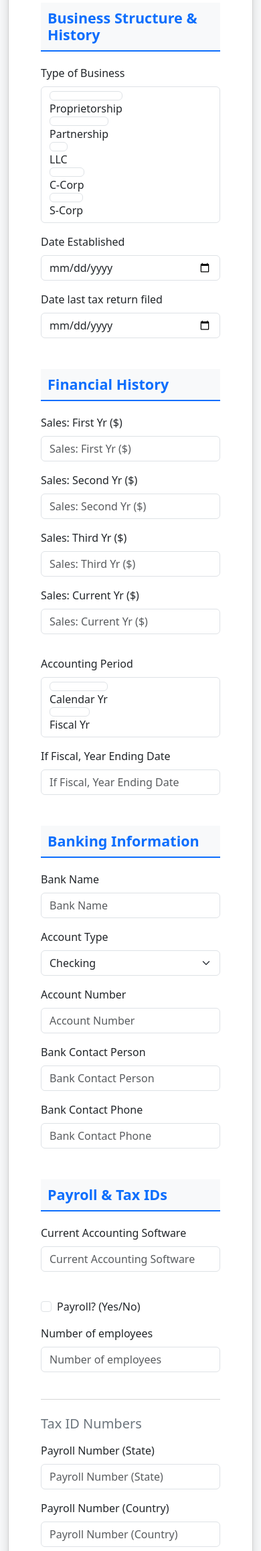
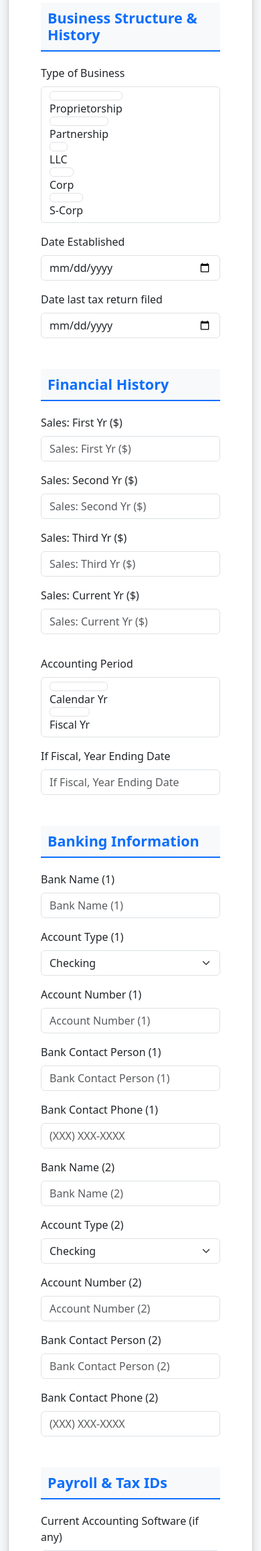
Before and after one commit to tjbish/InsightersIncWorkflowAutomation, a Django app: template src/templates/business_intake.html in a window 390 px wide. Shown: the part 1884-4200 px from the top of the page at 67% size. Run offline with Django 4.2, Linux system fonts and the light colour scheme; the template is opened without the code that fills it: values that come from a table or form of the project are taken from there, others are empty; some libraries are stand-ins or nearby versions.

Commit message:
Adjust Forms to better match PDFs
Add support for a second bank (bank_name2, bank_account_type2, bank_account_number2, bank_contact_name2, bank_contact_phone2) across forms, model, view and template, and add a migration to add those fields and rename payroll_id_country to payroll_id_county. Also enable PasswordInput.render_value for SSNs and account numbers so values persist on form redisplay, adjust phone input placeholders, update several field labels (bank labels, accounting_software), change business type choice key from 'c_corp' to 'corp', change income choice key 'wages' to 'income', rename dependent month labels to "Months Lived in Home", and tweak certification copy. These changes improve UX and align the payroll field name with intended 'county' semantics.

```diff
--- a/src/apps/core/forms.py
+++ b/src/apps/core/forms.py
@@ -8,6 +8,8 @@ import datetime
 # TODO: Verify that all fields have necessary validators; and then add encryption; make sure that all necessary fields are required
 
 # --------- Global Variables ---------
+
+ACCOUNT_TYPES = [('checking', 'Checking'), ('savings', 'Savings')]
 
 # Common Validators
 ssn_validator = RegexValidator(r'^(\d{3}-\d{2}-\d{4}|XXX-XX-XXXX)$', 'Enter SSN in XXX-XX-XXXX format.')
@@ -36,7 +38,7 @@ class BusinessIntakeForm(forms.Form):
         max_length=11,
         min_length=11,
         validators=[ssn_validator],
-        widget=forms.PasswordInput(attrs={'placeholder': 'XXX-XX-XXXX', 'autocomplete': 'off'})
+        widget=forms.PasswordInput(attrs={'placeholder': 'XXX-XX-XXXX', 'autocomplete': 'off'}, render_value=True)
     )
     owner1_ownership = forms.DecimalField(
         label="% of Ownership (1)",
@@ -53,7 +55,7 @@ class BusinessIntakeForm(forms.Form):
         min_length=11,
         required=False,
         validators=[ssn_validator],
-        widget=forms.PasswordInput(attrs={'placeholder': 'XXX-XX-XXXX', 'autocomplete': 'off'})
+        widget=forms.PasswordInput(attrs={'placeholder': 'XXX-XX-XXXX', 'autocomplete': 'off'}, render_value=True)
     )
     owner2_ownership = forms.DecimalField(
         label="% of Ownership (2)",
@@ -84,7 +86,7 @@ class BusinessIntakeForm(forms.Form):
         ('proprietorship', 'Proprietorship'),
         ('partnership', 'Partnership'),
         ('llc', 'LLC'),
-        ('c_corp', 'C-Corp'),
+        ('corp', 'Corp'),
         ('s_corp', 'S-Corp'),
     ]
     business_type = forms.ChoiceField(label="Type of Business", choices=BUSINESS_TYPES, widget=forms.RadioSelect)
@@ -102,20 +104,25 @@ class BusinessIntakeForm(forms.Form):
     fiscal_year_end = forms.CharField(label="If Fiscal, Year Ending Date", required=False)
 
     # Section 5: Banking Information
-    bank_name = forms.CharField(label="Bank Name", max_length=100, required=False)
-    ACCOUNT_TYPES = [('checking', 'Checking'), ('savings', 'Savings')]
-    bank_account_type = forms.ChoiceField(label="Account Type", choices=ACCOUNT_TYPES, required=False)
-    bank_account_number = forms.CharField(label="Account Number", max_length=30, required=False, widget=forms.PasswordInput(attrs={'autocomplete': 'off'}))
-    bank_contact_name = forms.CharField(label="Bank Contact Person", max_length=100, required=False)
-    bank_contact_phone = forms.CharField(label="Bank Contact Phone", max_length=20, required=False, validators=[phone_validator])
+    bank_name = forms.CharField(label="Bank Name (1)", max_length=100, required=False)
+    bank_account_type = forms.ChoiceField(label="Account Type (1)", choices=ACCOUNT_TYPES, required=False)
+    bank_account_number = forms.CharField(label="Account Number (1)", max_length=30, required=False, widget=forms.PasswordInput(attrs={'autocomplete': 'off'}, render_value=True))
+    bank_contact_name = forms.CharField(label="Bank Contact Person (1)", max_length=100, required=False)
+    bank_contact_phone = forms.CharField(label="Bank Contact Phone (1)", max_length=20, required=False, widget=forms.TextInput(attrs={'placeholder': '(XXX) XXX-XXXX'}), validators=[phone_validator])
+
+    bank_name2 = forms.CharField(label="Bank Name (2)", max_length=100, required=False)
+    bank_account_type2 = forms.ChoiceField(label="Account Type (2)", choices=ACCOUNT_TYPES, required=False)
+    bank_account_number2 = forms.CharField(label="Account Number (2)", max_length=30, required=False, widget=forms.PasswordInput(attrs={'autocomplete': 'off'}, render_value=True))
+    bank_contact_name2 = forms.CharField(label="Bank Contact Person (2)", max_length=100, required=False)
+    bank_contact_phone2 = forms.CharField(label="Bank Contact Phone (2)", max_length=20, required=False, widget=forms.TextInput(attrs={'placeholder': '(XXX) XXX-XXXX'}), validators=[phone_validator])
 
     # Section 6: Payroll & Tax ID
-    accounting_software = forms.CharField(label="Current Accounting Software", max_length=100, required=False)
+    accounting_software = forms.CharField(label="Current Accounting Software (if any)", max_length=100, required=False)
     has_payroll = forms.BooleanField(label="Payroll? (Yes/No)", required=False)
     num_employees = forms.IntegerField(label="Number of employees", required=False, min_value=0)
 
     payroll_id_state = forms.CharField(label="Payroll Number (State)", max_length=50, required=False)
-    payroll_id_country = forms.CharField(label="Payroll Number (Country)", max_length=50, required=False)
+    payroll_id_county = forms.CharField(label="Payroll Number (County)", max_length=50, required=False)
     payroll_id_city = forms.CharField(label="Payroll Number (City)", max_length=50, required=False)
     sales_tax_state = forms.CharField(label="Sales Tax Number (State)", max_length=50, required=False)
     sales_tax_county = forms.CharField(label="Sales Tax Number (County)", max_length=50, required=False)
@@ -149,7 +156,7 @@ class PersonalIntakeForm(forms.Form):
     client_dob = forms.DateField(label="Date of Birth", widget=forms.DateInput(attrs={'type': 'date'}))
     client_ssn = forms.CharField(
         label="SSN", max_length=11, min_length=11, validators=[ssn_validator],
-        widget=forms.PasswordInput(attrs={'placeholder': 'XXX-XX-XXXX', 'autocomplete': 'off'})
+        widget=forms.PasswordInput(attrs={'placeholder': 'XXX-XX-XXXX', 'autocomplete': 'off'}, render_value=True)
     )
     client_occupation = forms.CharField(label="Occupation", max_length=100)
 
@@ -163,7 +170,7 @@ class PersonalIntakeForm(forms.Form):
     spouse_dob = forms.DateField(label="Spouse DOB", widget=forms.DateInput(attrs={'type': 'date'}), required=False)
     spouse_ssn = forms.CharField(
         label="Spouse SSN", max_length=11, min_length=11, required=False, validators=[ssn_validator],
-        widget=forms.PasswordInput(attrs={'placeholder': 'XXX-XX-XXXX', 'autocomplete': 'off'})
+        widget=forms.PasswordInput(attrs={'placeholder': 'XXX-XX-XXXX', 'autocomplete': 'off'}, render_value=True)
     )
     spouse_occupation = forms.CharField(label="Spouse Occupation", max_length=100, required=False)
     spouse_dl = forms.CharField(label="Spouse DL #", max_length=50, required=False)
@@ -195,34 +202,34 @@ class PersonalIntakeForm(forms.Form):
     dep1_dob = forms.DateField(label="DOB", widget=forms.DateInput(attrs={'type': 'date'}), required=False)
     dep1_ssn = forms.CharField(
         label="SSN", max_length=11, min_length=11, required=False, validators=[ssn_validator],
-        widget=forms.PasswordInput(attrs={'placeholder': 'XXX-XX-XXXX', 'autocomplete': 'off'})
+        widget=forms.PasswordInput(attrs={'placeholder': 'XXX-XX-XXXX', 'autocomplete': 'off'}, render_value=True)
         )
     dep1_rel = forms.CharField(label="Relationship", required=False)
-    dep1_months = forms.IntegerField(label="Months in Home", required=False, min_value=0, max_value=12)
+    dep1_months = forms.IntegerField(label="Months Lived in Home", required=False, min_value=0, max_value=12)
 
     # Dependent 2
     dep2_name = forms.CharField(label="Dependent 2 Name", required=False)
     dep2_dob = forms.DateField(label="DOB", widget=forms.DateInput(attrs={'type': 'date'}), required=False)
     dep2_ssn = forms.CharField(
         label="SSN", max_length=11, min_length=11, required=False, validators=[ssn_validator],
-        widget=forms.PasswordInput(attrs={'placeholder': 'XXX-XX-XXXX', 'autocomplete': 'off'})
+        widget=forms.PasswordInput(attrs={'placeholder': 'XXX-XX-XXXX', 'autocomplete': 'off'}, render_value=True)
         )
     dep2_rel = forms.CharField(label="Relationship", required=False)
-    dep2_months = forms.IntegerField(label="Months in Home", required=False, min_value=0, max_value=12)
+    dep2_months = forms.IntegerField(label="Months Lived in Home", required=False, min_value=0, max_value=12)
 
      # Dependent 3
     dep3_name = forms.CharField(label="Dependent 3 Name", required=False)
     dep3_dob = forms.DateField(label="DOB", widget=forms.DateInput(attrs={'type': 'date'}), required=False)
     dep3_ssn = forms.CharField(
         label="SSN", max_length=11, min_length=11, required=False, validators=[ssn_validator],
-        widget=forms.PasswordInput(attrs={'placeholder': 'XXX-XX-XXXX', 'autocomplete': 'off'})
+        widget=forms.PasswordInput(attrs={'placeholder': 'XXX-XX-XXXX', 'autocomplete': 'off'}, render_value=True)
         )
     dep3_rel = forms.CharField(label="Relationship", required=False)
-    dep3_months = forms.IntegerField(label="Months in Home", required=False, min_value=0, max_value=12)
+    dep3_months = forms.IntegerField(label="Months Lived in Home", required=False, min_value=0, max_value=12)
 
     # --- Section 5: Income & Expense Checkboxes ---
     INCOME_SOURCES = [
-        ('wages', 'Wages/Income'), ('pension', 'Pension Income'), ('gambling', 'Gambling Winnings'),
+        ('income', 'Income'), ('pension', 'Pension Income'), ('gambling', 'Gambling Winnings'),
         ('business', 'Business Income'), ('ss', 'Social Security'), ('unemployment', 'Unemployment'),
         ('other', 'Other')
     ]
@@ -248,7 +255,7 @@ class PersonalIntakeForm(forms.Form):
         "I certify that the above information is true and accurate and I give Insighter's, Inc., "
         "the authority to prepare my Federal/State Tax return for the tax year stated above. "
         "DISCLAIMER: PLEASE BE ADVISED A $45 PREPARATION FEE WILL BE ASSESSED FOR A PROCESSED "
-        "TAX RETURN IF THE CLIENT DECIDES NOT TO ALLOW OUR OFFICE TO COMPLETE THE RETURN."
+        "TAX RETURN AND CLIENT DECIDES NOT TO ALLOW OUR OFFICE TO COMPLETE YOUR TAX RETURN."
     )
 
     certification = forms.BooleanField(
--- a/src/templates/business_intake.html
+++ b/src/templates/business_intake.html
@@ -179,6 +179,24 @@ NOTE: Look into adding front end form logic in addition to backend logic for val
                         </div>
                     </div>
 
+                     <div class="row">
+                        <div class="col-md-4">
+                            {% bootstrap_field form.bank_name2 %}
+                        </div>
+                        <div class="col-md-4">
+                            {% bootstrap_field form.bank_account_type2 %}
+                        </div>
+                        <div class="col-md-4">
+                            {% bootstrap_field form.bank_account_number2 %}
+                        </div>
+                    </div>
+                    <div class="row">
+                        <div class="col-12">
+                            {% bootstrap_field form.bank_contact_name2 %}
+                            {% bootstrap_field form.bank_contact_phone2 %}
+                        </div>
+                    </div>
+
                     <h4 class="section-header">Payroll & Tax IDs</h4>
 
                     <div class="row align-items-center">
@@ -203,7 +221,7 @@ NOTE: Look into adding front end form logic in addition to backend logic for val
                             {% bootstrap_field form.payroll_id_state %}
                         </div>
                         <div class="col-md-6">
-                            {% bootstrap_field form.payroll_id_country %}
+                            {% bootstrap_field form.payroll_id_county %}
                         </div>
                         <div class="col-md-6">
                             {% bootstrap_field form.payroll_id_city %}
```
Also changed, not shown: src/apps/core/models.py (+6 -1 lines), src/apps/core/views.py (+6 -1 lines), src/apps/core/migrations/0003_rename_payroll_id_country_businessintakesubmission_payroll_id_county_and_more.py (added).
